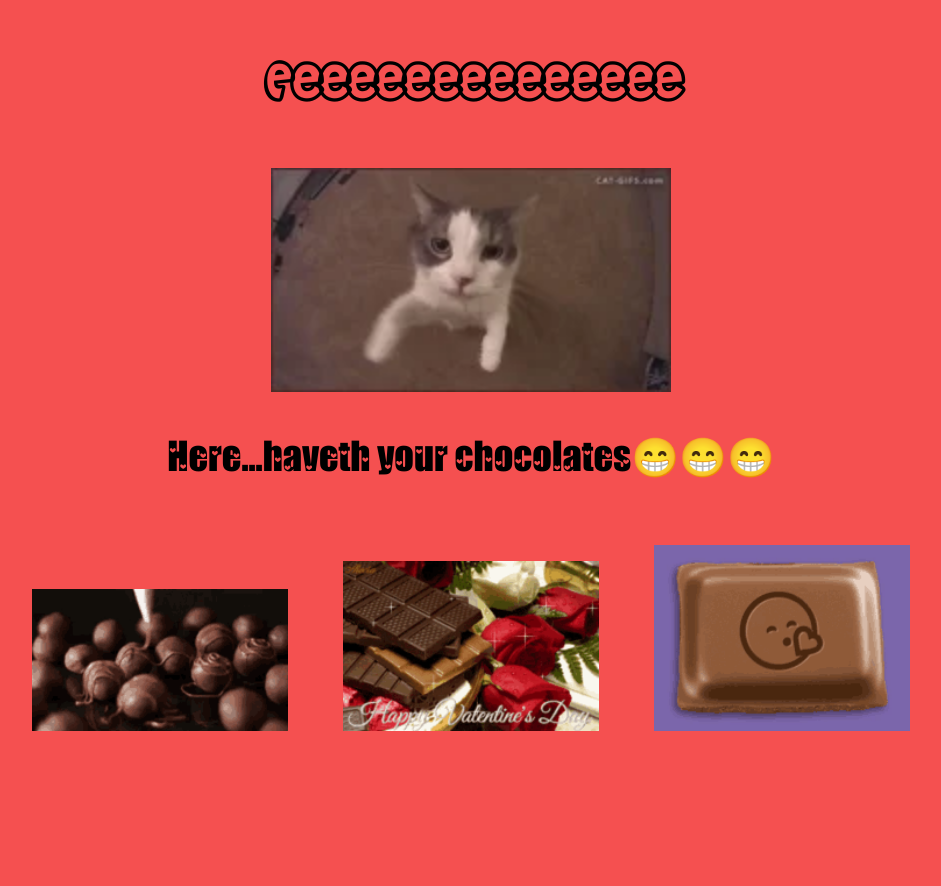
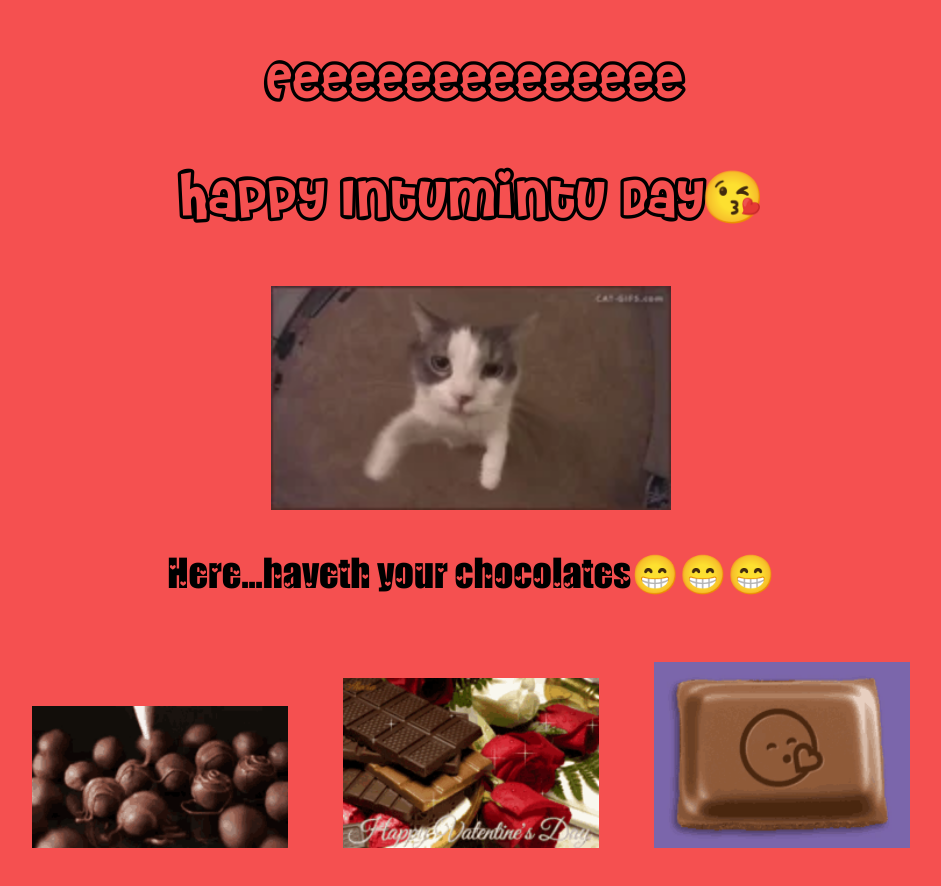
Before and after one commit to arka-roy03/VD, a plain HTML site: page yes.html in a window 1280 px wide. Shown: the whole page, without its empty margins (169-1110 px from the left). Before the commit the page ends 800 px from the top, so only its background shows below. Drawn offline with Linux system fonts and the light colour scheme.

Commit message:
Update yes.html

```diff
--- a/yes.html
+++ b/yes.html
@@ -10,6 +10,7 @@
 <body>
     <div class="greeting">
         <p>Eeeeeeeeeeeeeee</p>
+        <p>Happy Intumintu Day😘</p>
     </div>
     <div class="gif">
         <img id="gif" src="/gifs/yes.webp" alt="" width="400vw">
```
